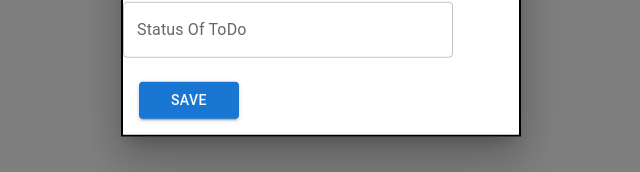
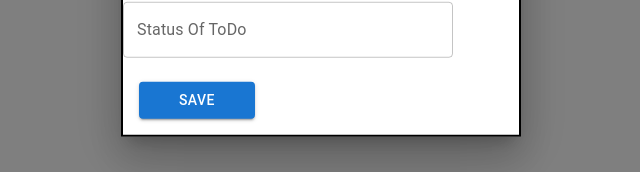
Before and after one commit to Akash7470/todolist_wtih_API, a React (Create React App) app: page /create in a window 1280 px wide. Shown: the part 404-576 px from the top of the page, without its empty margins (319-959 px from the left). Built offline with nearby package versions, Linux system fonts and the light colour scheme.

Commit message:
style issue

```diff
--- a/src/Components/CreateToDos.jsx
+++ b/src/Components/CreateToDos.jsx
@@ -57,7 +57,7 @@ export default function CreateModal() {
                 justifyContent: "space-between",
               }}
             >
-              <Typography id="modal-modal-title" variant="h6" component="h2">
+              <Typography id="modal-modal-title" variant="h6" component="h3">
                 Add Your ToDo's here...
               </Typography>
               {/* <a href="/"> */}
@@ -76,7 +76,7 @@ export default function CreateModal() {
                 label="Add Items here"
                 placeholder="Items"
                 autoComplete="Off"
-                sx={{ width: "25.75vw", mt: "2vh" }}
+                sx={{ width: "25.79vw", mt: "2vh" }}
                 onChange={(e) => setTitle(e.target.value)}
               />
             </Typography>
@@ -94,7 +94,7 @@ export default function CreateModal() {
             <Button
               onClick={postData}
               variant="contained"
-              sx={{ m: "2vh", px: "4vh", mt: "3vh" }}
+              sx={{ m: "2vh", px: "5vh", mt: "3vh" }}
             >
               Save
             </Button>
```
